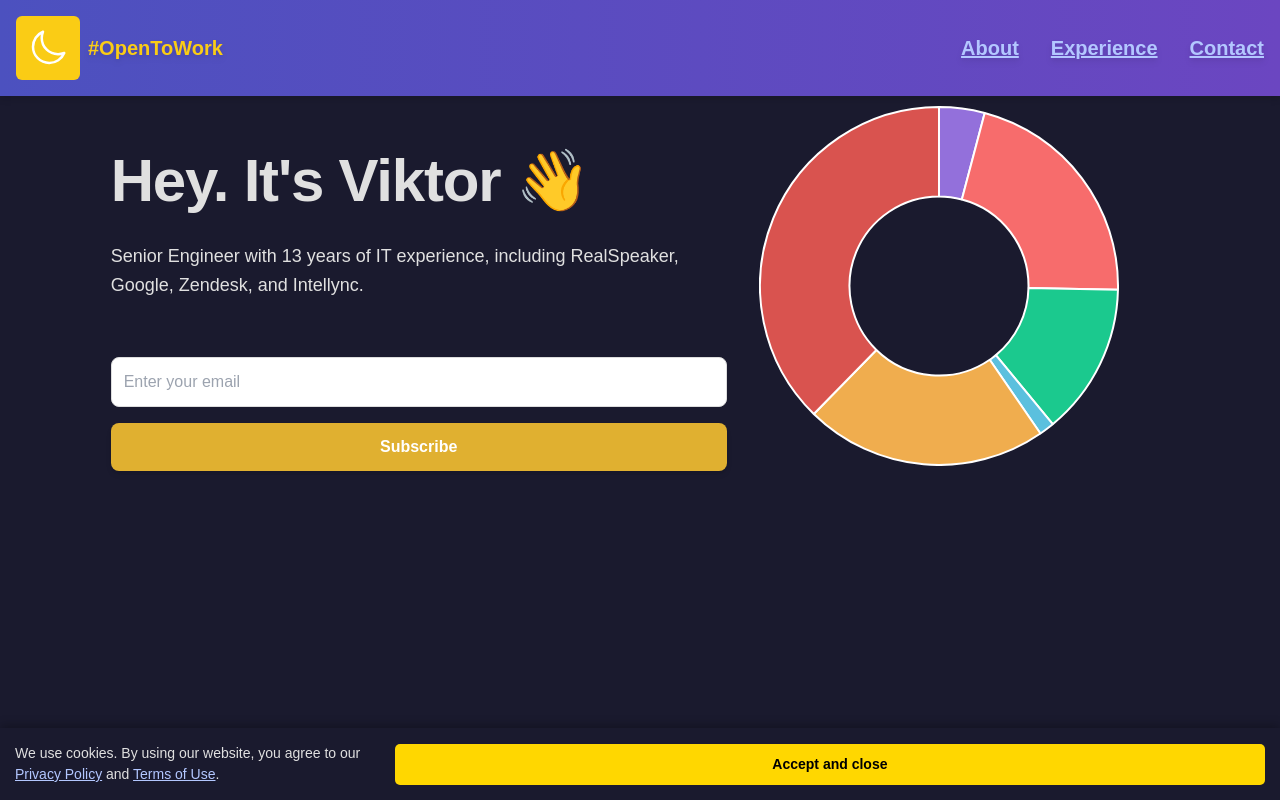
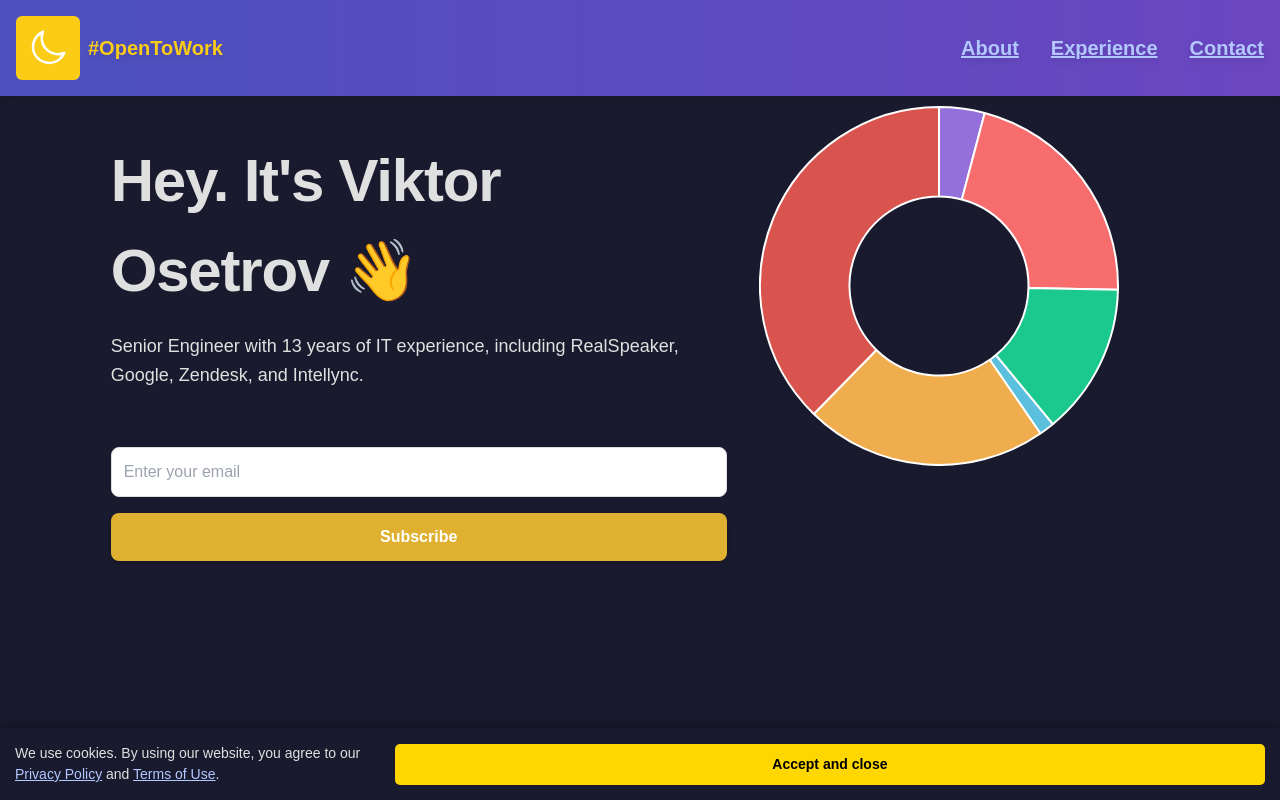
Before and after one commit to victorosetrov/mycv-react, a React (Create React App) app: page / in a window 1280 px wide. Shown: the top 800 px of the page. Built offline with nearby package versions, Linux system fonts and the light colour scheme.

Commit message:
Updated long message11

```diff
--- a/src/components/MainIntro.jsx
+++ b/src/components/MainIntro.jsx
@@ -45,7 +45,7 @@ const MainIntro = ({ isDarkMode }) => {
         {/* Introduction Section */}
         <div className="flex flex-col gap-4 items-center text-center lg:text-left lg:items-start">
           <h1 className="heading-style">
-            Hey. It's Viktor 👋
+            Hey. It's Viktor Osetrov 👋
           </h1>
           <h1 className="text-lg leading-relaxed">
             Senior Engineer with 13 years of IT experience, including RealSpeaker, Google, Zendesk, and Intellync.
```
